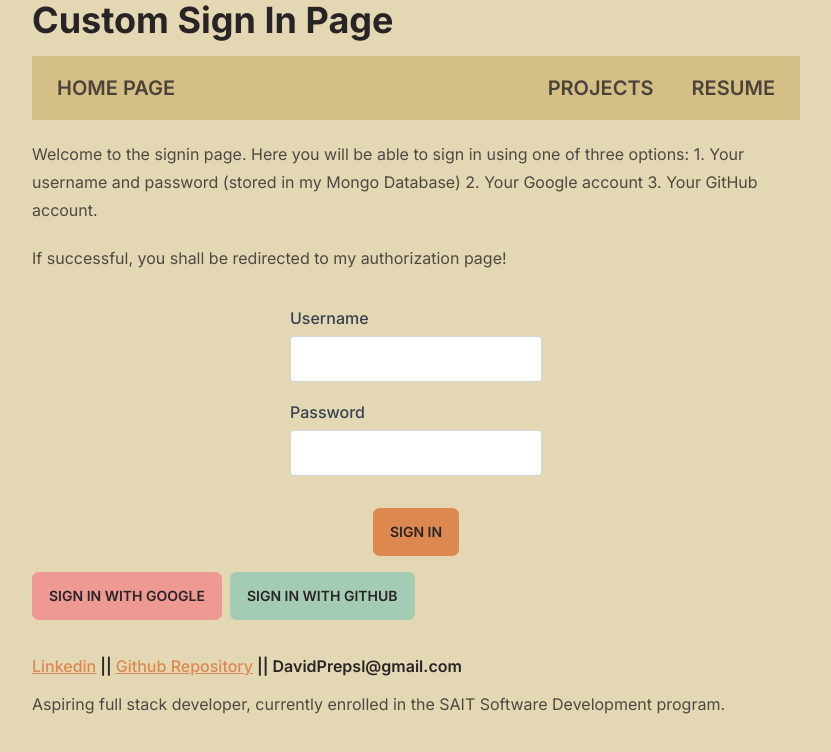
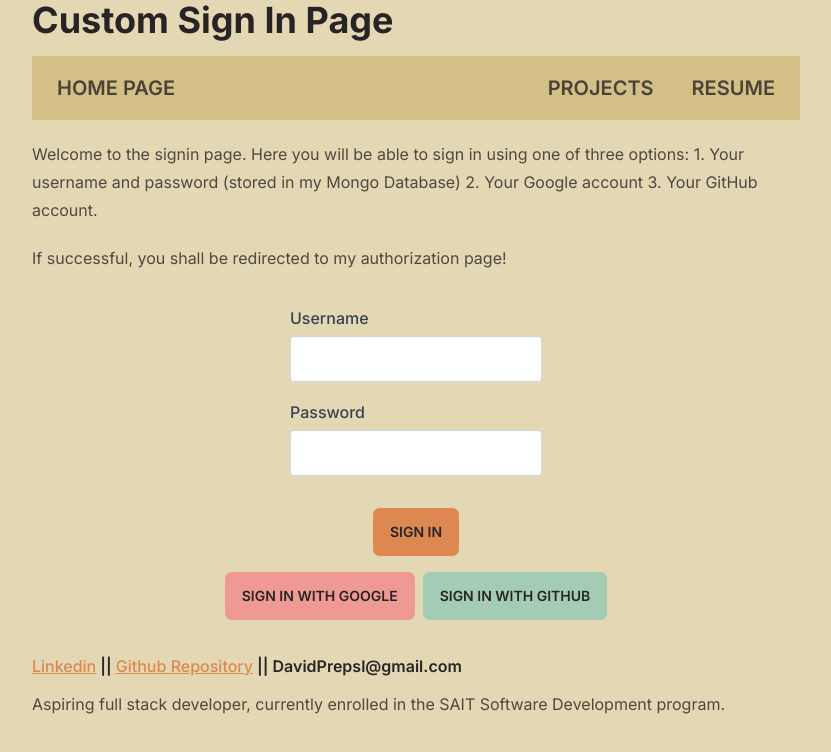
Before and after one commit to Prepsld/prowlinggryphonstudio, a Next.js app: page /projects/signin in a window 1280 px wide. Shown: the top 752 px of the page, without its empty margins (224-1055 px from the left). Built offline with nearby package versions, Linux system fonts and the light colour scheme.

Commit message:
last attempt for the night at centering two buttons

```diff
--- a/app/projects/signin/page.js
+++ b/app/projects/signin/page.js
@@ -73,10 +73,9 @@ export default function SignIn() {
           Sign In
         </button>
       </form>
-      <div className="flex flex-row items-center mt-4">
+      <div className="flex flex-row items-center justify-center mt-4">
         <button
-          className="btn btn-primary mr-2 display: flex;
-  justify-content: center;"
+          className="btn btn-primary mr-2 justify-center display-flex"
           onClick={() =>
             signIn("google", {
               callbackUrl:
@@ -87,8 +86,7 @@ export default function SignIn() {
           Sign in with Google
         </button>
         <button
-          className="btn btn-secondary display: flex;
-  justify-content: center;"
+          className="btn btn-secondary justify-center display-flex"
           onClick={() =>
             signIn("github", {
               callbackUrl:
```
